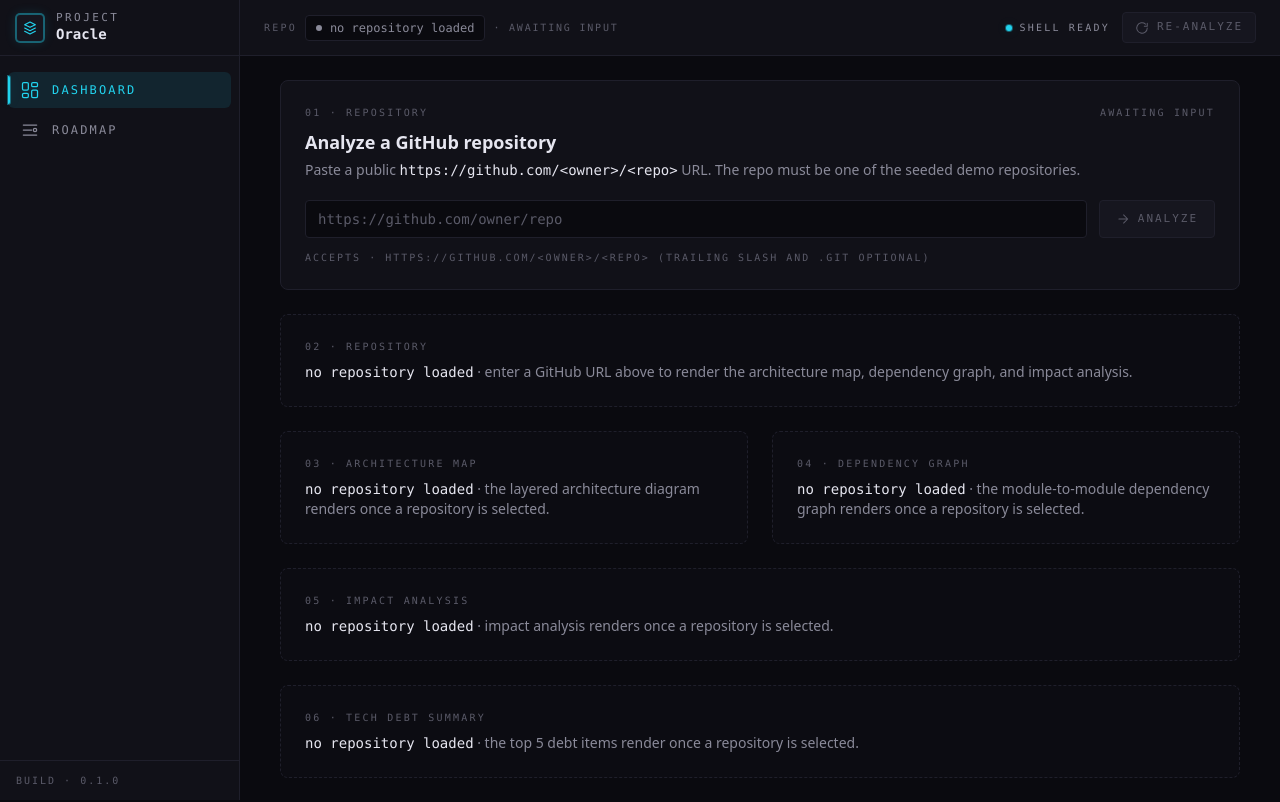
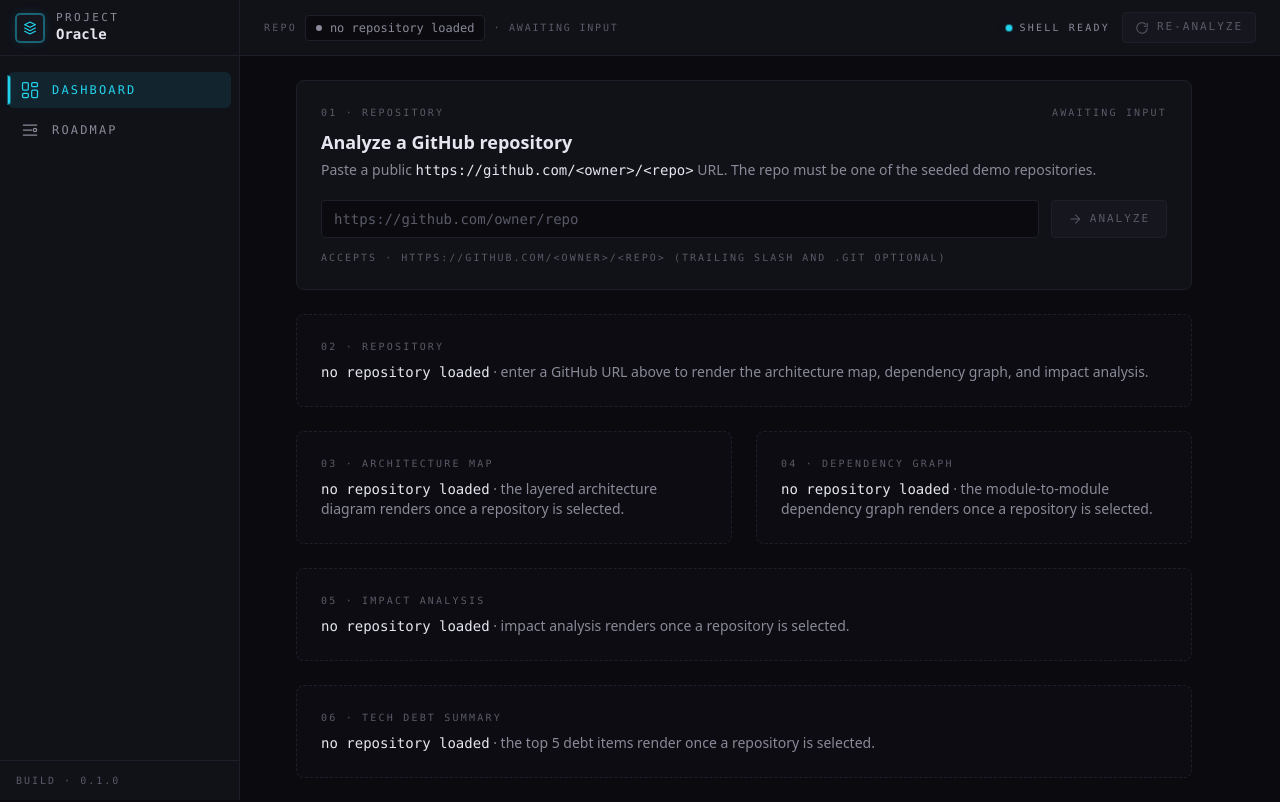
Before and after one commit to MrBanzz/projectoracle, a Next.js app: page / in a window 1280 px wide. Built offline with nearby package versions, Linux system fonts and the light colour scheme.

Commit message:
fix: balance dashboard content width

```diff
--- a/app/page.tsx
+++ b/app/page.tsx
@@ -24,8 +24,8 @@ export default function Page() {
         <TopBar />
       </Suspense>
 
-      <main className="flex min-w-0 flex-1 justify-center overflow-y-auto">
-        <div className="flex w-full max-w-[1280px] flex-col gap-6 px-6 py-6 lg:px-8 xl:px-10">
+      <main className="flex min-w-0 flex-1 justify-center overflow-y-auto xl:pr-8 2xl:pr-12">
+        <div className="flex w-full max-w-[1440px] flex-col gap-6 px-6 py-6 lg:px-10 xl:px-14 2xl:px-16">
           <Suspense fallback={null}>
             <RepoUrlInput />
           </Suspense>
```
